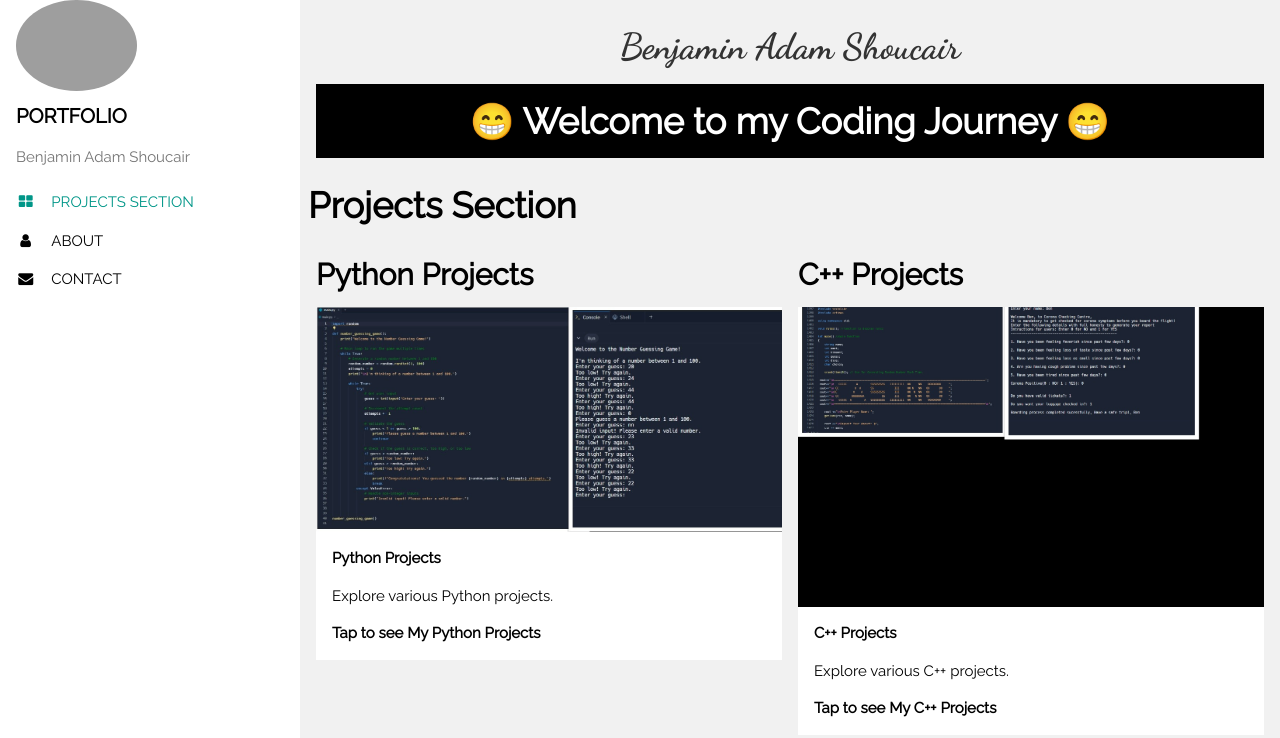
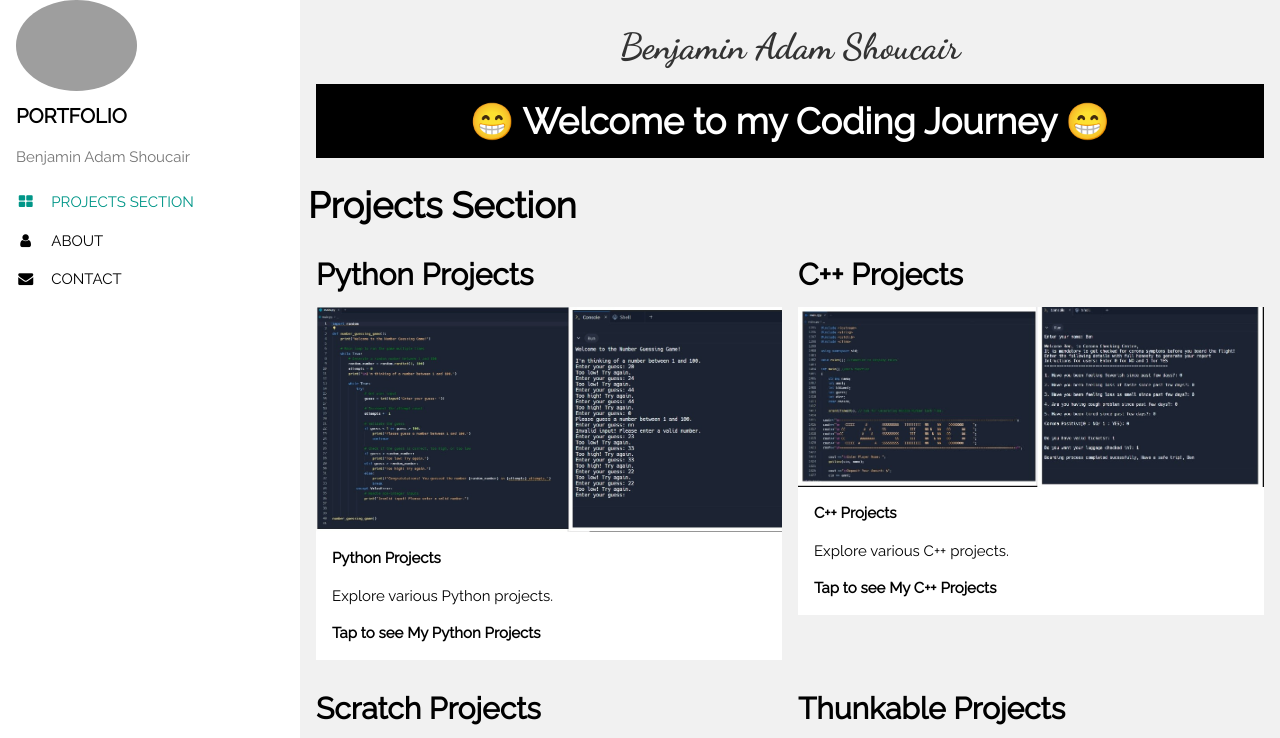
Before and after one commit to digiID/Benjamin-Protfolio, a plain HTML site: page index.html in a window 1280 px wide. Shown: the top 738 px of the page. Drawn offline with nearby package versions, Linux system fonts and the light colour scheme; grey boxes are pictures that could not be loaded.

Commit message:
Update index.html

```diff
--- a/index.html
+++ b/index.html
@@ -160,7 +160,7 @@
       <div class="w3-half w3-container w3-margin-bottom">
         <h2><b>C++ Projects</b></h2>
         <a href="Cpp.html" target="_blank" style="text-decoration: none;">
-          <img src="pictures/Cpp Collage 11.jpg" alt="C++ Projects"
+          <img src="pictures/Cpp Collage.jpg" alt="C++ Projects"
             style="width:100%; max-height: 300px; object-fit: cover;" class="w3-hover-opacity">
           <div class="w3-container w3-white">
             <p><b>C++ Projects</b></p>
```
